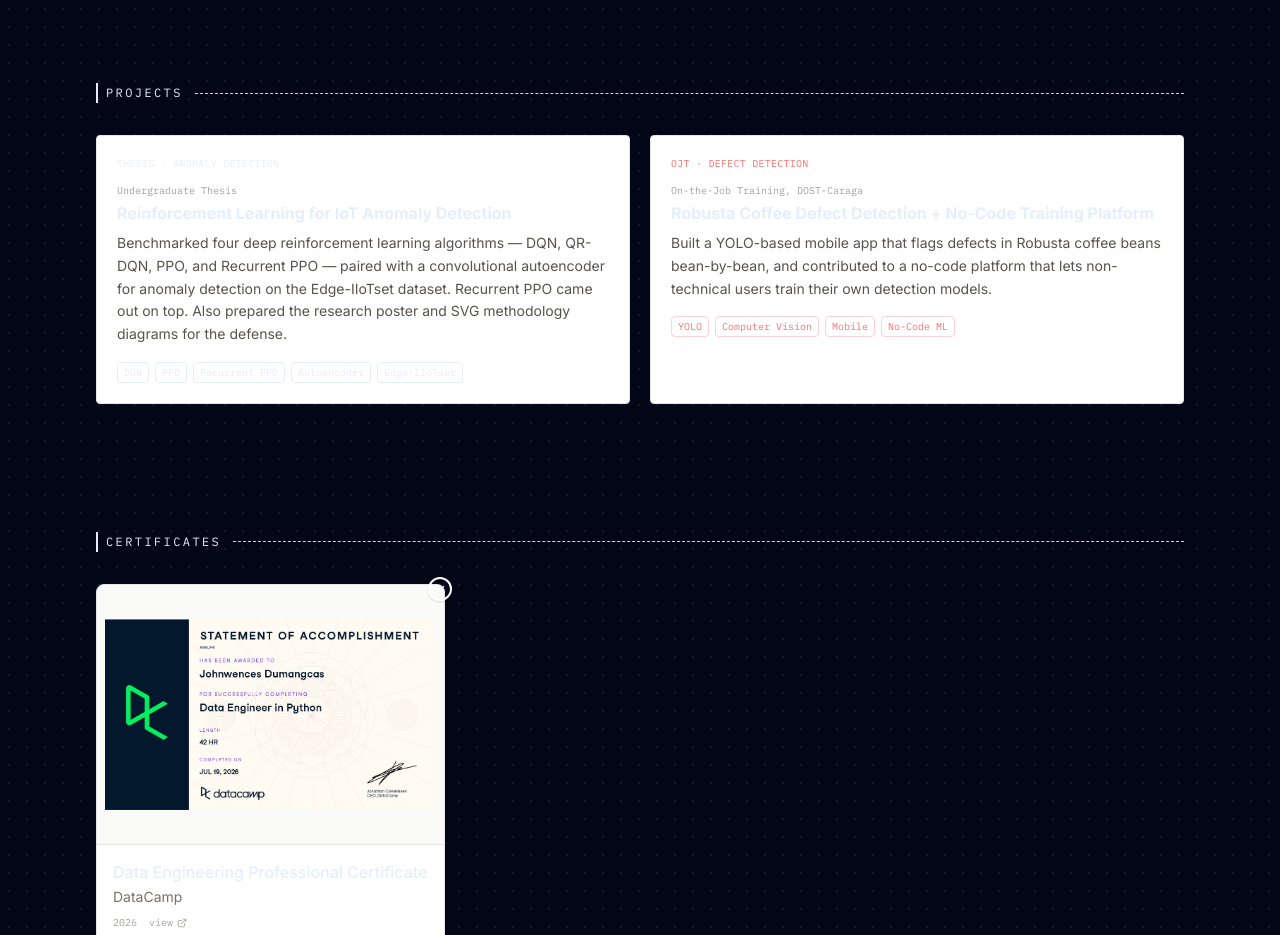
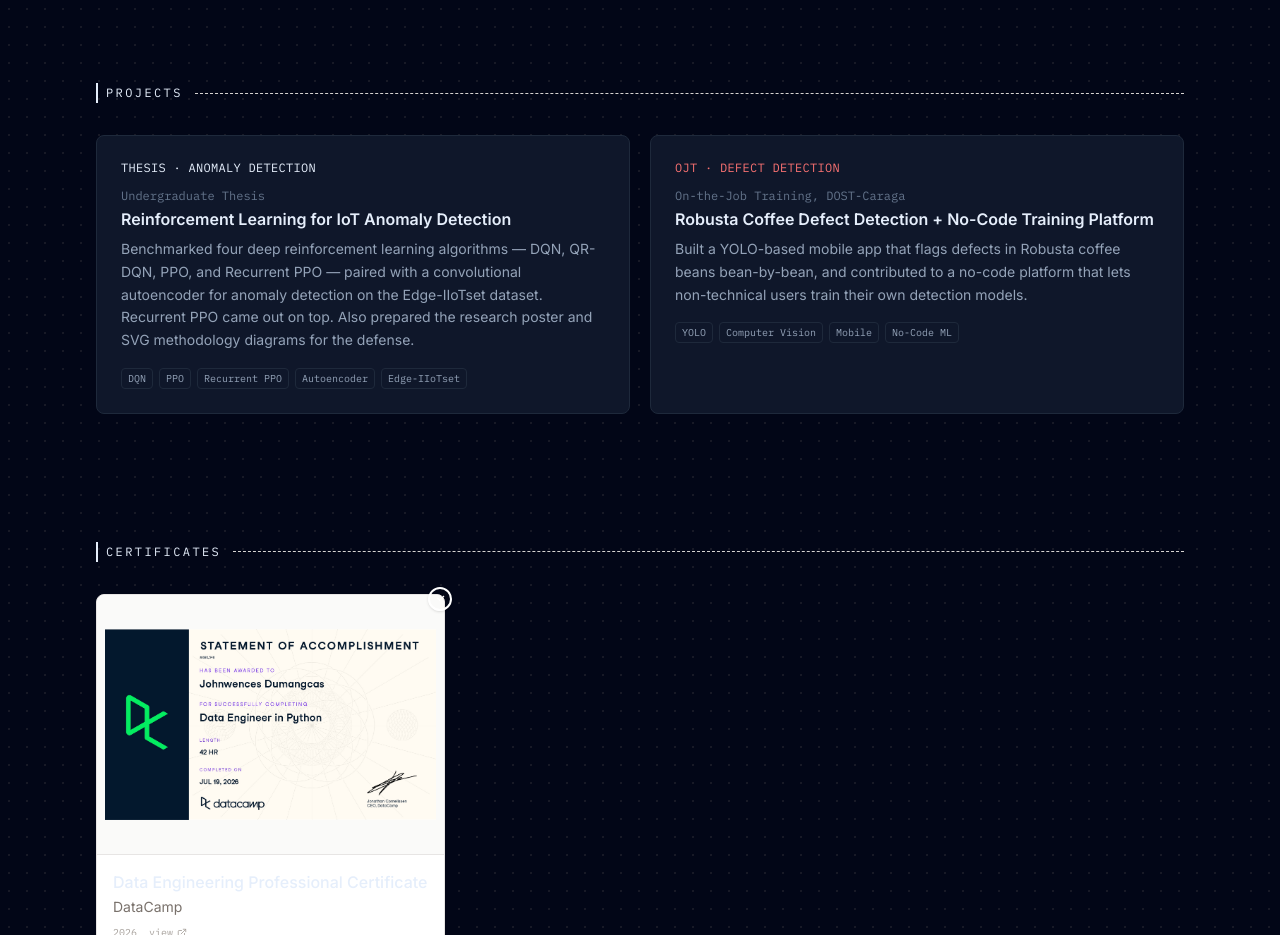
Before and after one commit to Yoeees/my-portfolio, a React (Vite) app: page / in a window 1280 px wide. Shown: the part 1440-2375 px from the top of the page. Built offline with nearby package versions, Linux system fonts and the light colour scheme.

Commit message:
refactor: redesign project cards with new palette

```diff
--- a/src/components/sections/Projects.tsx
+++ b/src/components/sections/Projects.tsx
@@ -11,27 +11,25 @@ export default function Projects() {
         {PROJECTS.map((p, i) => (
           <Reveal key={p.title} delay={i * 80} className="h-full">
             <article
-              className={`border border-stone-200 rounded p-5 bg-white h-full hover:-translate-y-1 hover:shadow-lg transition-all duration-200 ${ACCENT[p.accent].hoverBorder}`}
+              className={`bg-panel border border-line rounded-lg p-6 h-full hover:-translate-y-1 hover:shadow-lg transition-all duration-200 ${ACCENT[p.accent].hoverBorder}`}
             >
               <p
-              className={`font-mono text-[10px] uppercase tracking-wide ${ACCENT[p.accent].text} mb-3`}
+                className={`font-mono text-xs uppercase tracking-wide ${ACCENT[p.accent].text} mb-3`}
               >
                 {p.tag}
               </p>
-            <p className="font-mono text-[10px] text-stone-400 mb-1">
-              {p.period}
-            </p>
-            <h3 className="font-display font-bold text-ink leading-snug">
+              <p className="font-mono text-xs text-soft mb-1">{p.period}</p>
+              <h3 className="font-display font-semibold text-ink leading-snug">
                 {p.title}
               </h3>
-            <p className="mt-2 text-sm text-stone-600 leading-relaxed">
+              <p className="mt-2 text-sm text-muted leading-relaxed">
                 {p.body}
               </p>
               <div className="mt-4 flex flex-wrap gap-1.5">
                 {p.tags.map((t) => (
                   <Tag
                     key={t}
-                  className={`text-[10px] ${ACCENT[p.accent].text} ${ACCENT[p.accent].border}`}
+                    className="text-[10px] border-line text-muted"
                   >
                     {t}
                   </Tag>
```
Lines whose indentation alone changed are shown as unchanged.
